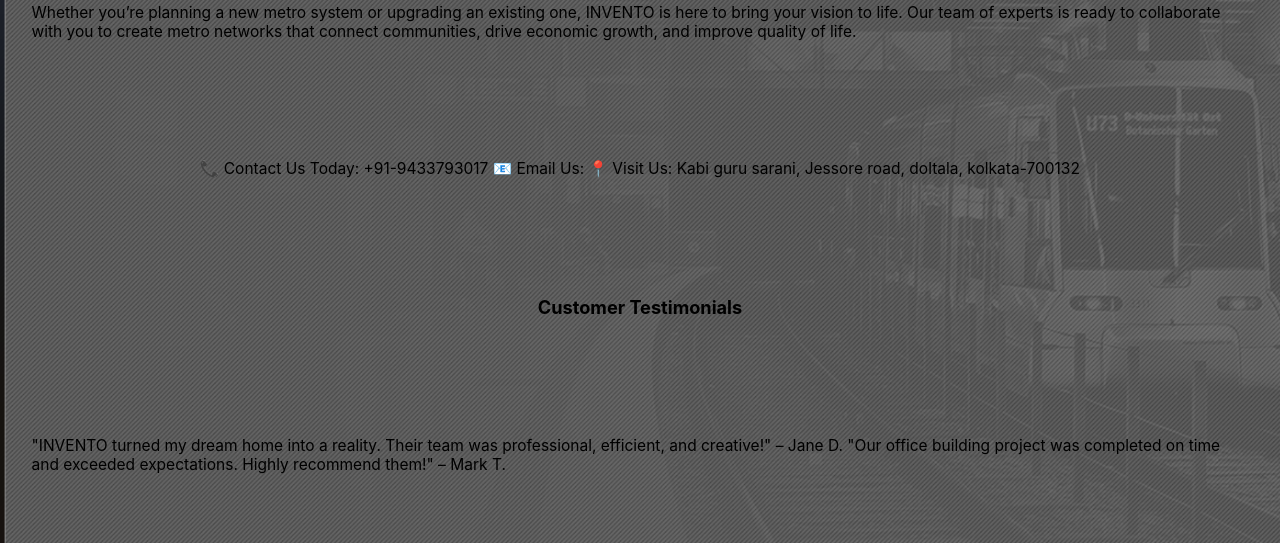
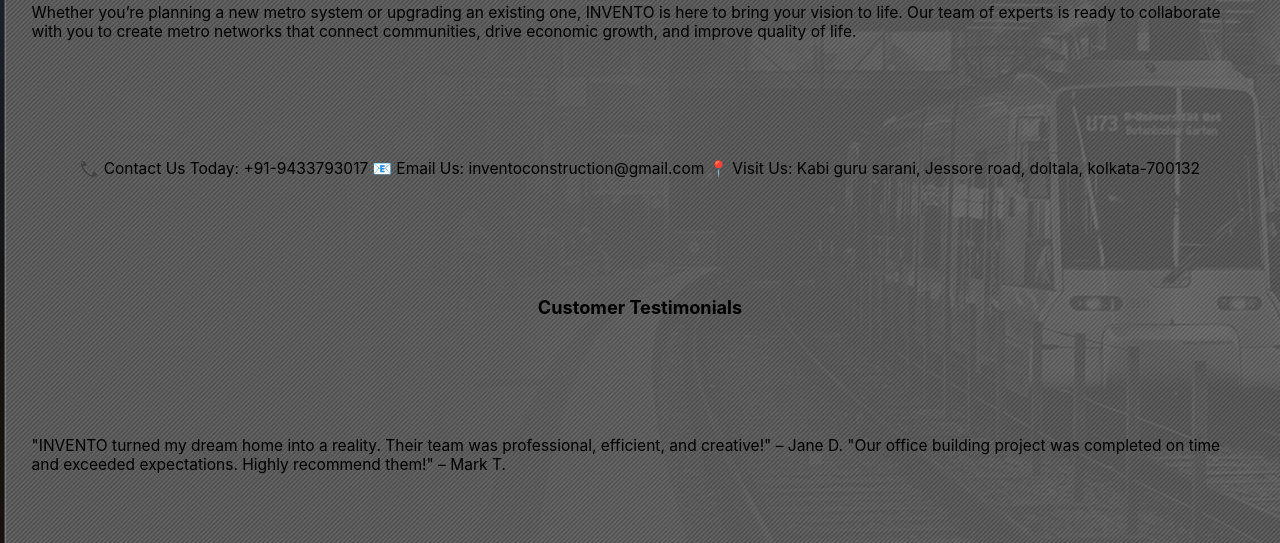
Before and after one commit to ANIKET-crypto828/Metro-Construction, a plain HTML site: page index.html in a window 1280 px wide. Shown: the part 2939-3482 px from the top of the page. Drawn offline with Linux system fonts and the light colour scheme.

Commit message:
adding email

```diff
--- a/index.html
+++ b/index.html
@@ -78,7 +78,7 @@
     </p>
     <p>
       📞 Contact Us Today: +91-9433793017
-📧 Email Us:
+📧 Email Us: inventoconstruction@gmail.com
 📍 Visit Us: Kabi guru sarani, Jessore road, doltala, kolkata-700132
     </p>
     <h3>Customer Testimonials</h3>
```
